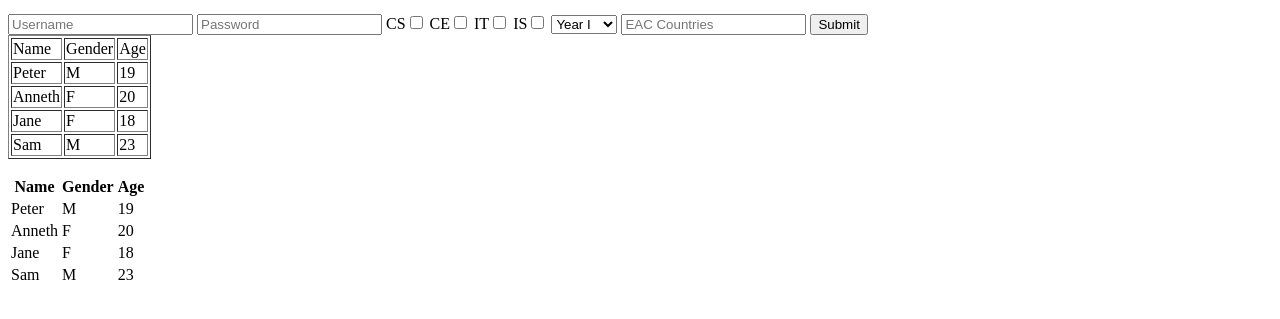
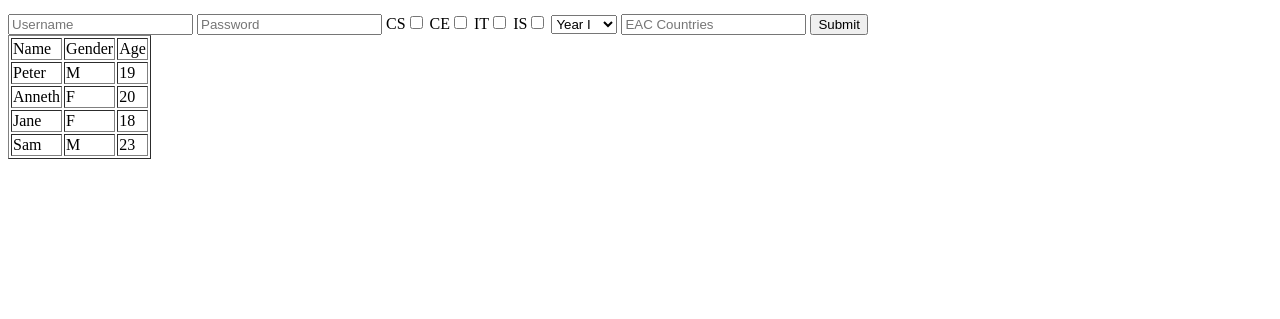
Before and after one commit to uzandre/NPCMusanze, a plain HTML site: page index.html in a window 1280 px wide. Shown: the part 187-506 px from the top of the page. Drawn offline with Linux system fonts and the light colour scheme.

Commit message:
Removed table

```diff
--- a/index.html
+++ b/index.html
@@ -62,22 +62,7 @@ byashegeshwe n’intambara.
 	 <tr><td>Sam</td> <td>M</td> <td>23</td></tr>
 
    </table>
-<p>
 
-   <table>
-     <thead>
-        <tr> <th>Name</th>    <th>Gender</th>   <th>Age </th></tr>
-
-     </thead>
-     <tbody>
-	   <tr><td>Peter </td> <td>M </td> <td> 19</td></tr>
-	   <tr><td> Anneth</td> <td> F</td>  <td>20 </td></tr>
-	   <tr><td>Jane</td> <td>F</td> <td> 18</td></tr>
-	   <tr><td>Sam </td> <td>M</td> <td> 23</td></tr>
-
-	 </tbody>
-
-   </table>
 
 
 
```
